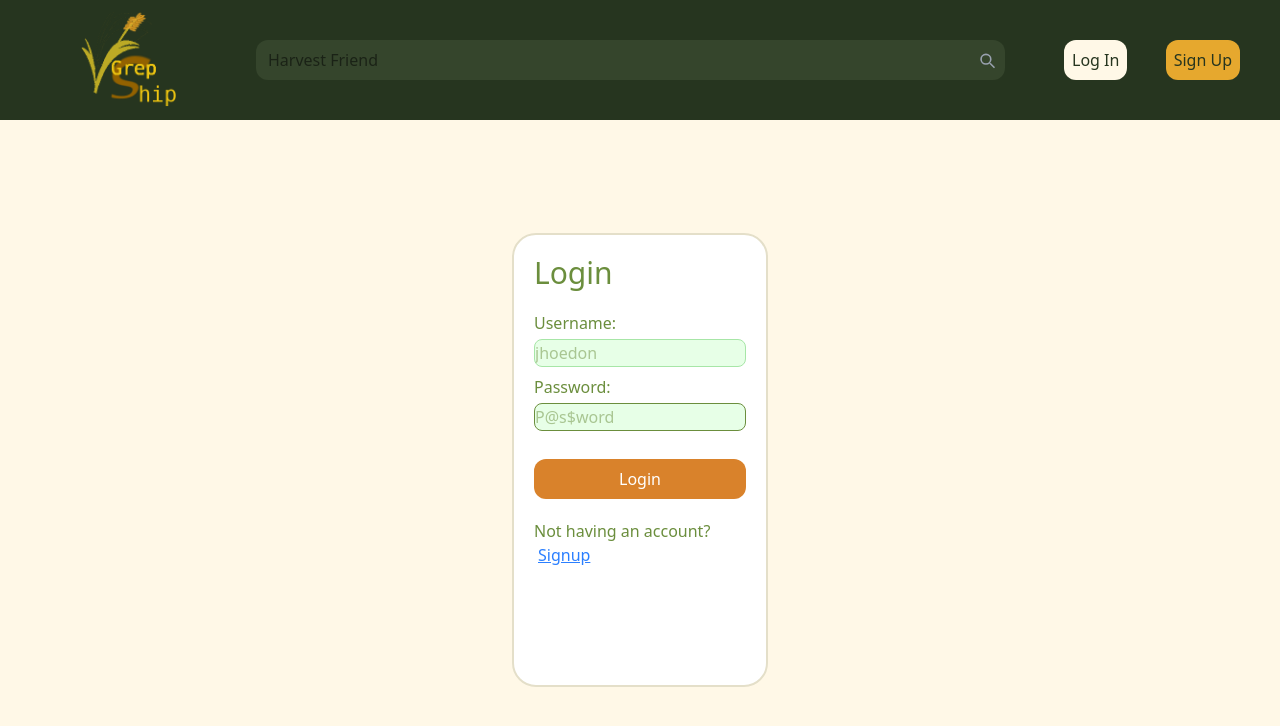
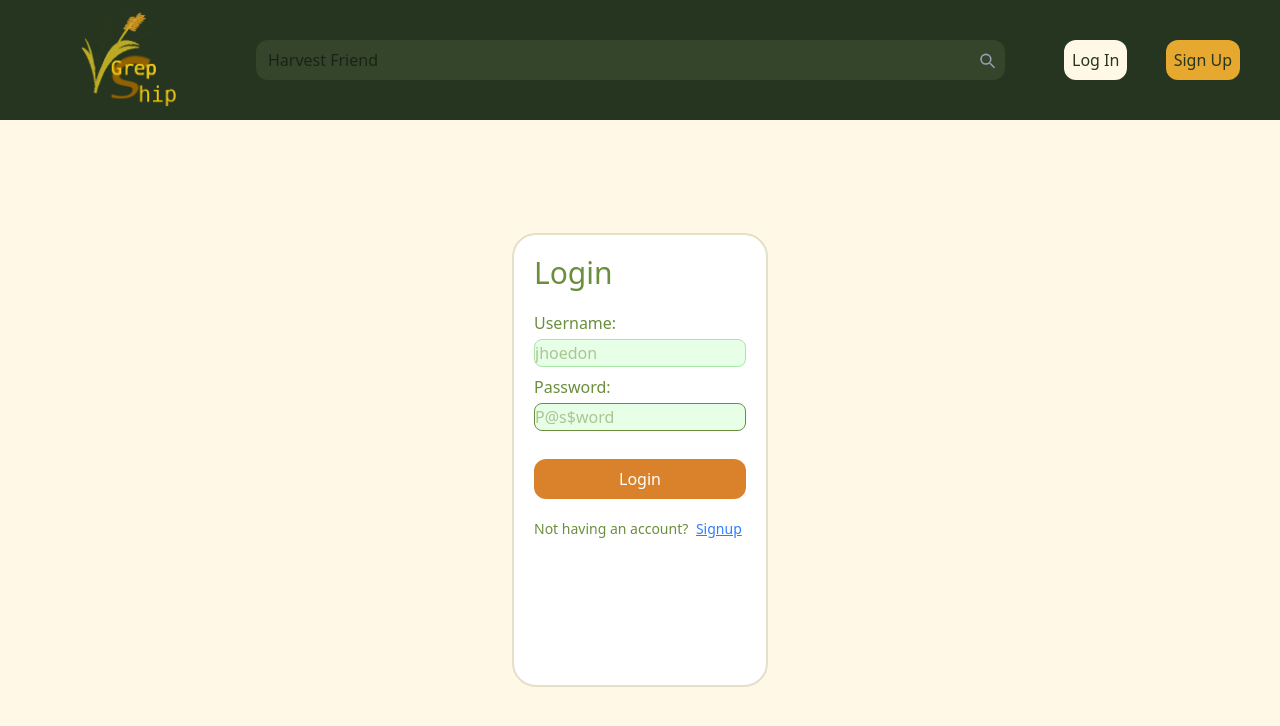
Before and after one commit to gitbhusalhubpramish/Grepship, a Next.js app in the folder grepship/: page /login in a window 1280 px wide. Shown: the top 726 px of the page. Built offline with nearby package versions, Linux system fonts and the light colour scheme; no server answers.

Commit message:
fixed login not having font

```diff
--- a/grepship/app/login/login.js
+++ b/grepship/app/login/login.js
@@ -30,7 +30,7 @@ export default function Login(){
 	}
 	return (
 		<div className="bg-[#FFF8E7] h-screen w-screen pt-30 flex justify-center items-center">
-			<form className="text-[#6B8E3D] bg-[#ffffff] border-[#e4dfc9] border-2 min-w-15 min-h-87 p-5 w-1/5 h-2/3 rounded-3xl" onSubmit={handelSubmit}>
+			<form className="text-[#6B8E3D] bg-[#ffffff] border-[#e4dfc9] border-2 min-w-15 min-h-82 p-5 w-1/5 h-2/3 rounded-3xl" onSubmit={handelSubmit}>
 				<p className="font-bond text-3xl mb-5">Login</p>
 				<label className="w-full my-2">
 					Username: <br/>
@@ -41,7 +41,7 @@ export default function Login(){
 					<input name="password" type="password" className="border-[a7e6a7] border-1 bg-[#e7ffe7] rounded-lg mt-1 mb-2 w-full h-7" placeholder="P@s$word" value={form.password} onChange={(e)=>handelChange(e)} required/>
 				</label>
 				<button type="submit" className="bg-[#d9822b] cursor-pointer text-[#ffffff] rounded-xl w-full h-10 my-5">Login</button>
-				<p className="font-sm ">Not having an account? <Link className="ml-1 inline text-blue-500 underline" href="/signup">Signup</Link></p>
+				<p className="text-sm ">Not having an account? <Link className="ml-1 inline text-blue-500 underline" href="/signup">Signup</Link></p>
 			</form>
 		</div>
 	)
```
